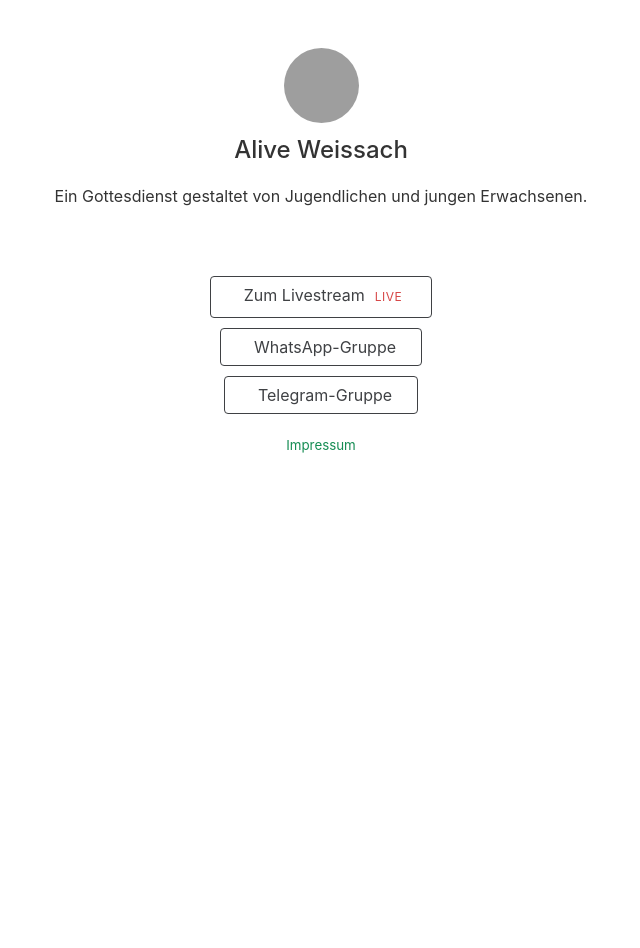
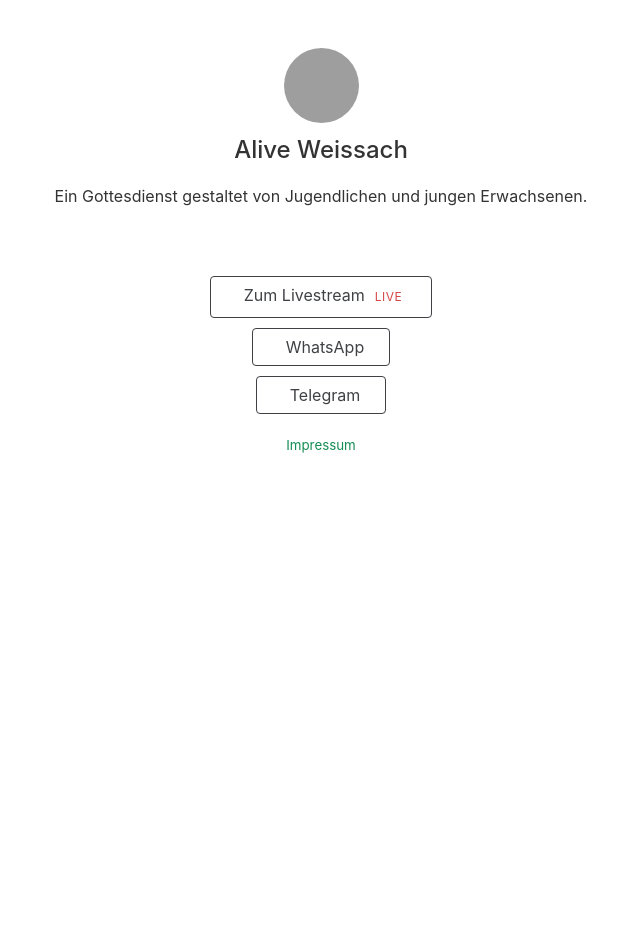
Before and after one commit to lk3de/alive, a Jekyll site: the page built from index.html, in a window 1280 px wide. Shown: the whole page, without its empty margins (319-959 px from the left). Built offline with Jekyll 4.4.1, drawn with Linux system fonts in a browser that asks for light colours; nearby versions of some CDN libraries; grey boxes are pictures that could not be loaded.

Commit message:
Update links.yml

```diff
--- a/_data/links.yml
+++ b/_data/links.yml
@@ -8,10 +8,10 @@ buttons:
       icon: ri:youtube-fill
       tag: LIVE
 
-    - title: WhatsApp-Gruppe
+    - title: WhatsApp
       url: https://chat.whatsapp.com/KmQ41pdgYKzIBBnOoWUARU
       icon: ri:whatsapp-fill
 
-    - title: Telegram-Gruppe
+    - title: Telegram
       url: https://t.me/+k3Gp1w7_mYtjMTZi
       icon: ri:telegram-fill
```
